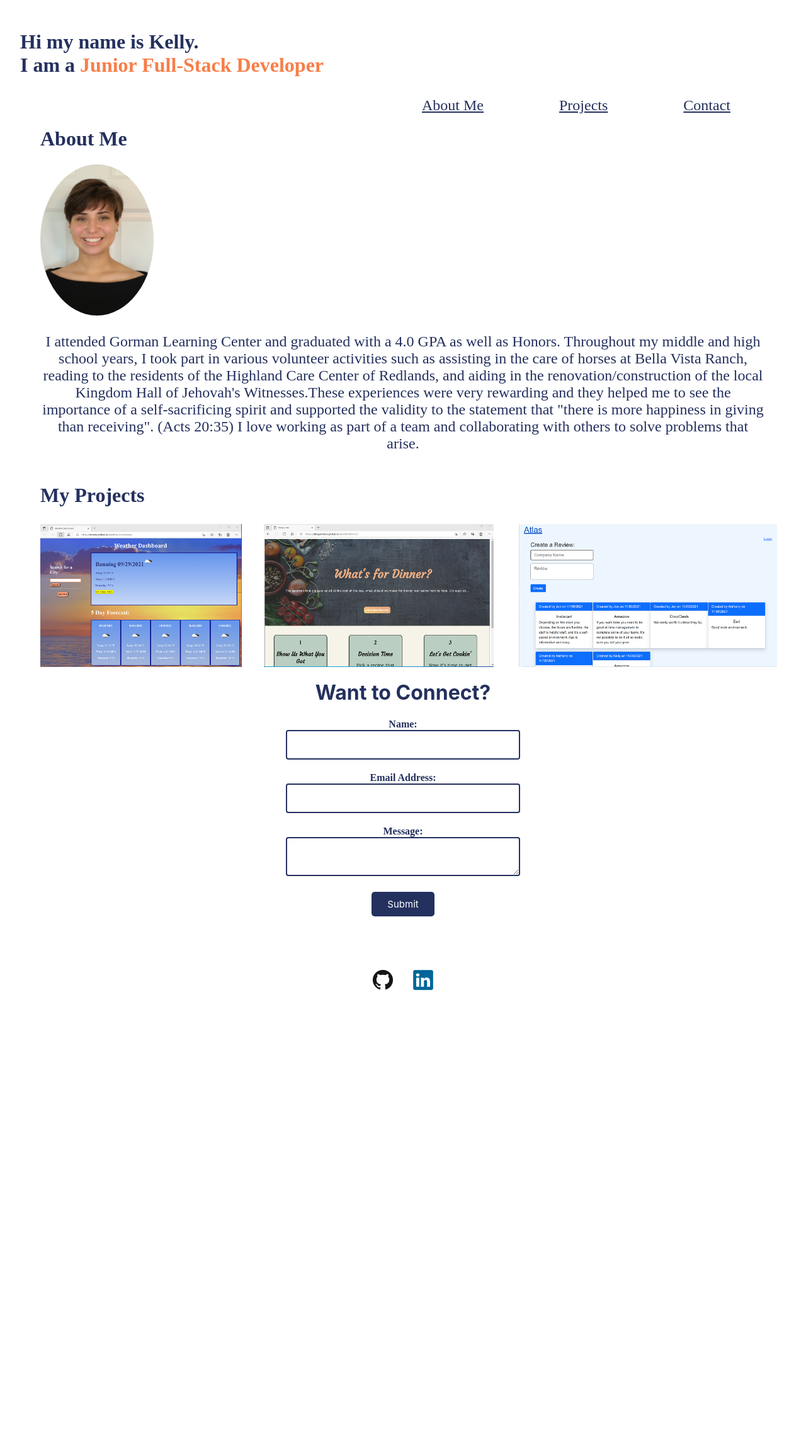
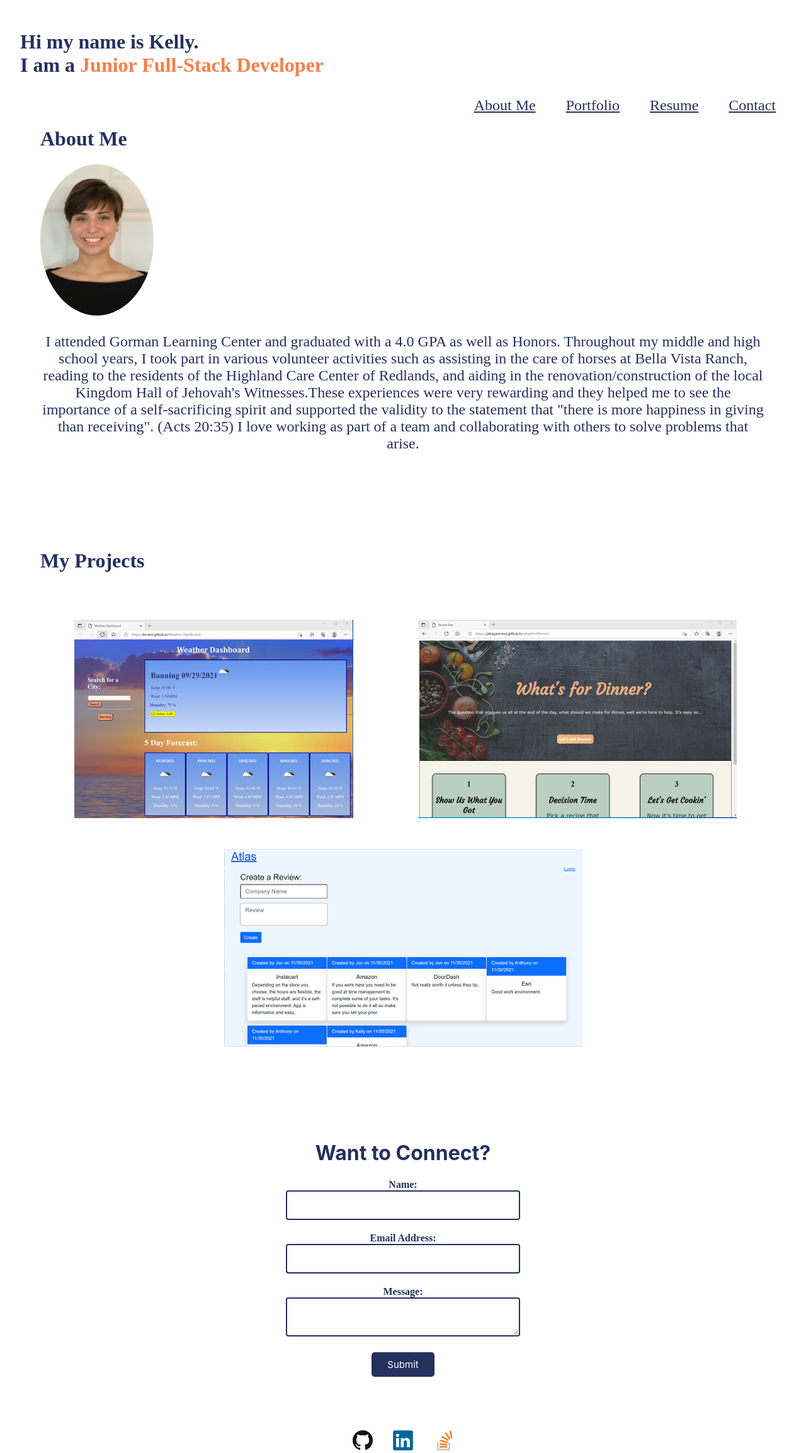
Before and after one commit to Krcano/Kelly-Cano, a React (Create React App) app in the folder kelly-cano/: page / in a window 1280 px wide. Shown: the whole page at 63% size. Before the commit the page ends 1576 px from the top, so only its background shows below. Built offline with nearby package versions, Linux system fonts and the light colour scheme.

Commit message:
added some margins and spacing for each component section as well as the stack overflow icon

```diff
--- a/kelly-cano/src/App.js
+++ b/kelly-cano/src/App.js
@@ -3,7 +3,7 @@ import Footer from "./components/Footer";
 import About from "./components/About";
 import './app.css'
 import Navigation from "./components/Navigation";
-import Project from "./components/Project";
+import Portfolio from "./components/Portfolio";
 import Contact from "./components/Contact";
 // import "./App.css";
 
@@ -13,7 +13,7 @@ function App() {
       <Header />
       <Navigation/>
       <About/>
-      <Project />
+      <Portfolio />
       <Contact/>
       <Footer />
     </div>
--- a/kelly-cano/src/app.css
+++ b/kelly-cano/src/app.css
@@ -29,7 +29,7 @@
   margin-bottom: 32px;
   flex-direction: column;
   /* margin-left: 4em; */
-  /* margin-right: 4em; */
+  margin-top: 8em;
   color: #24305e;
   justify-content: flex-start;
   align-items: center;
@@ -90,10 +90,9 @@
 
 .navbarA {
   /*  paddingLeft: 1em; */
-  margin-top: 3em;
-  margin-right: 5em;
+  /* margin-top: 3em; */
+  margin-right: 2em;
   font-size: 1.5em;
-  justify-content: space-evenly;
   color: #24305e;
 }
 
@@ -104,14 +103,17 @@
   font-family: Playfair Display serif;
   list-style-type: none;
 }
-.navbarA:hover{
-    color: #f87e49;
+.navbarA:hover {
+  color: #f87e49;
+}
+.navbarA:current{
+  color:pink
 }
 /* ----------------------------------------------------- */
 /* Projects */
 
 /* // for section title */
-.textContainer {
+.titleContainer {
   display: flex;
   flex-direction: column;
   align-items: flex-start;
@@ -119,15 +121,16 @@
   padding-left: 4em;
   padding-right: 4em;
   color: #24305e;
+  margin-top: 8em;
 }
-.containerTitle {
+.Title {
   font-size: 2em;
 }
 
 /* //  holds everying in that have to do with the project set up */
 .projectContainer {
-  /* width: auto;
-  */
+  /* width: auto; */
+  flex-wrap: wrap;
   padding-left: 4em;
   display: flex;
   flex-direction: row;
@@ -139,6 +142,7 @@
   display: flex;
   position: relative;
   width: 90%;
+  margin-top: 3em;
 }
 .imageOverlay {
   position: absolute;
@@ -148,11 +152,8 @@
   height: 100%;
   background: rgba(0, 0, 0, 0.6);
   color: white;
-
   font-family: Playfair Display serif;
-
-  flex-wrap: wrap;
-
+  /* flex-wrap: wrap; */
   text-align: center;
   font-weight: bold;
   opacity: 0;
@@ -167,6 +168,7 @@
   display: block;
   /* // adjusts the picture width to the overlay */
   width: 100%;
+
   /* border-radius: 20%; */
 }
 
--- a/kelly-cano/src/components/Footer.js
+++ b/kelly-cano/src/components/Footer.js
@@ -5,12 +5,23 @@ import React from "react";
 const Footer = () => {
   return (
     <div className="linksContainer">
-      <a className="links" href="https://github.com/Krcano" target='blank'>
+      <a className="links" href="https://github.com/Krcano" target="blank">
         <img src="./GitHub-Mark/PNG/GitHub-Mark-32px.png" alt="Github icon" />
       </a>
-      <a className="links" href="https://www.linkedin.com/in/kelly-r-cano/" target='blank'>
+      <a
+        className="links"
+        href="https://www.linkedin.com/in/kelly-r-cano/"
+        target="blank"
+      >
         <img src="./linkedin-logo-2430 (1).png" alt="LinkedIn icon" />
-        </a>
+      </a>
+      <a
+        className="links"
+        href="https://stackoverflow.com/users/16426701/kelly-cano"
+        target="blank"
+      >
+        <img src="./stack-overflow-32px.png" alt="Stack Overflow icon" />
+      </a>
     </div>
   );
 };
--- a/kelly-cano/src/components/Navigation.js
+++ b/kelly-cano/src/components/Navigation.js
@@ -1,5 +1,5 @@
 import React from "react";
-// import Resume from ''
+// import Resume from './developer-resume.pdf'
 
 const Navigation = () => {
   return (
@@ -11,14 +11,14 @@ const Navigation = () => {
         </li>
         <li>
           <a className="navbarA" href="#projects">
-            Projects
+            Portfolio
           </a>
         </li>
         {/* trying to bring in my resume */}
-        {/* <li>
-          <a style=className="styles.navbarA" href="./developer-resume.pdf">
+        <li>
+          <a className="navbarA" target='blank' href="https://docs.google.com/document/d/1fyFPhvaP-1Lo1lQ4bbuSqSZTdiliBTZT1yPz8wfJ2K4/edit?usp=sharing">
               Resume</a>
-        </li> */}
+        </li>
         <li>
           <a className="navbarA" href="/#contact">
             Contact
--- a/kelly-cano/src/components/Project.js
+++ b/kelly-cano/src/components/Portfolio.js
@@ -1,13 +1,13 @@
 import React from "react";
 import { projects } from "../projectData";
 
-const Project = () => {
+const Portfolio = () => {
 
 
   return (
     <section className="section" id="projects">
-      <div className="textContainer">
-        <h1 className="containerTitle">My Projects</h1>
+      <div className="titleContainer">
+        <h1 className="Title">My Projects</h1>
       </div>
       <div className="projectContainer">
         {projects.map((project) => (
@@ -36,4 +36,4 @@ const Project = () => {
   );
 };
 
-export default Project;
+export default Portfolio;
```
Also changed, not shown: kelly-cano/public/stack-overflow-32px.png (added).
